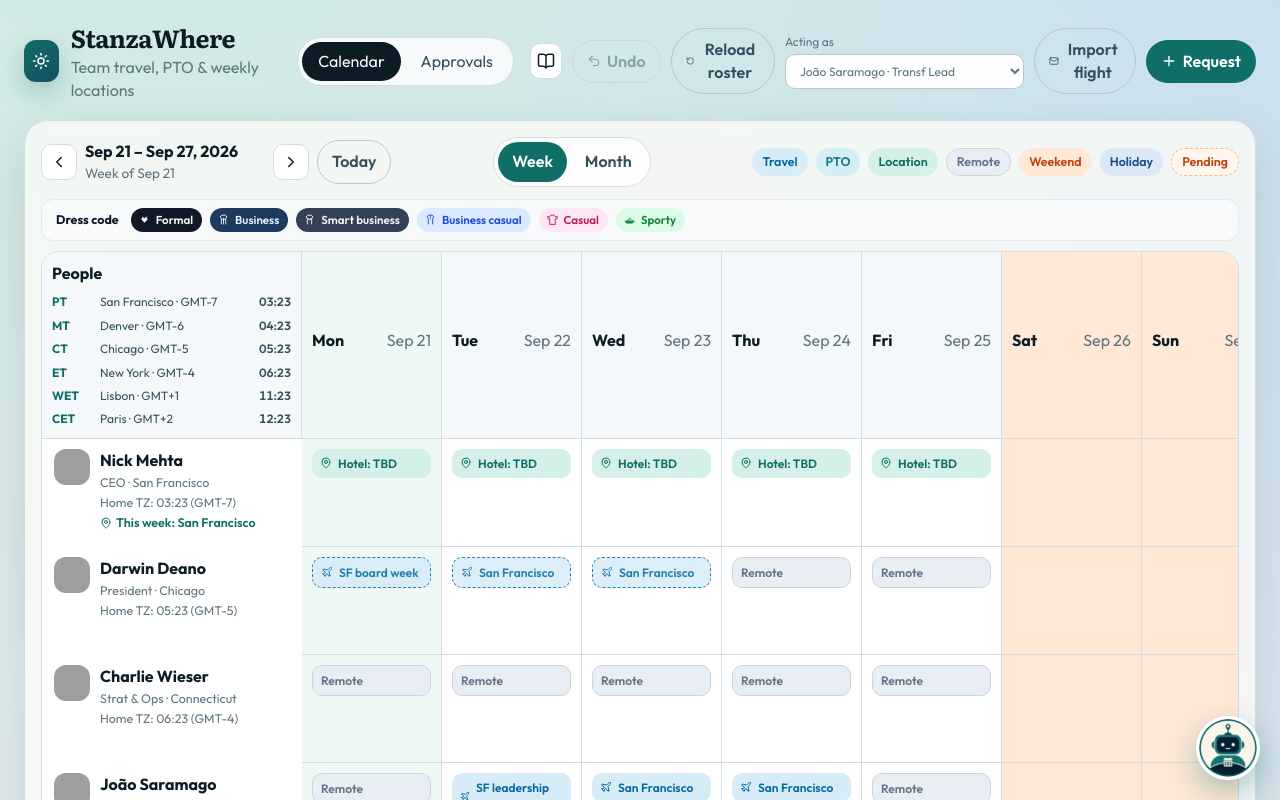
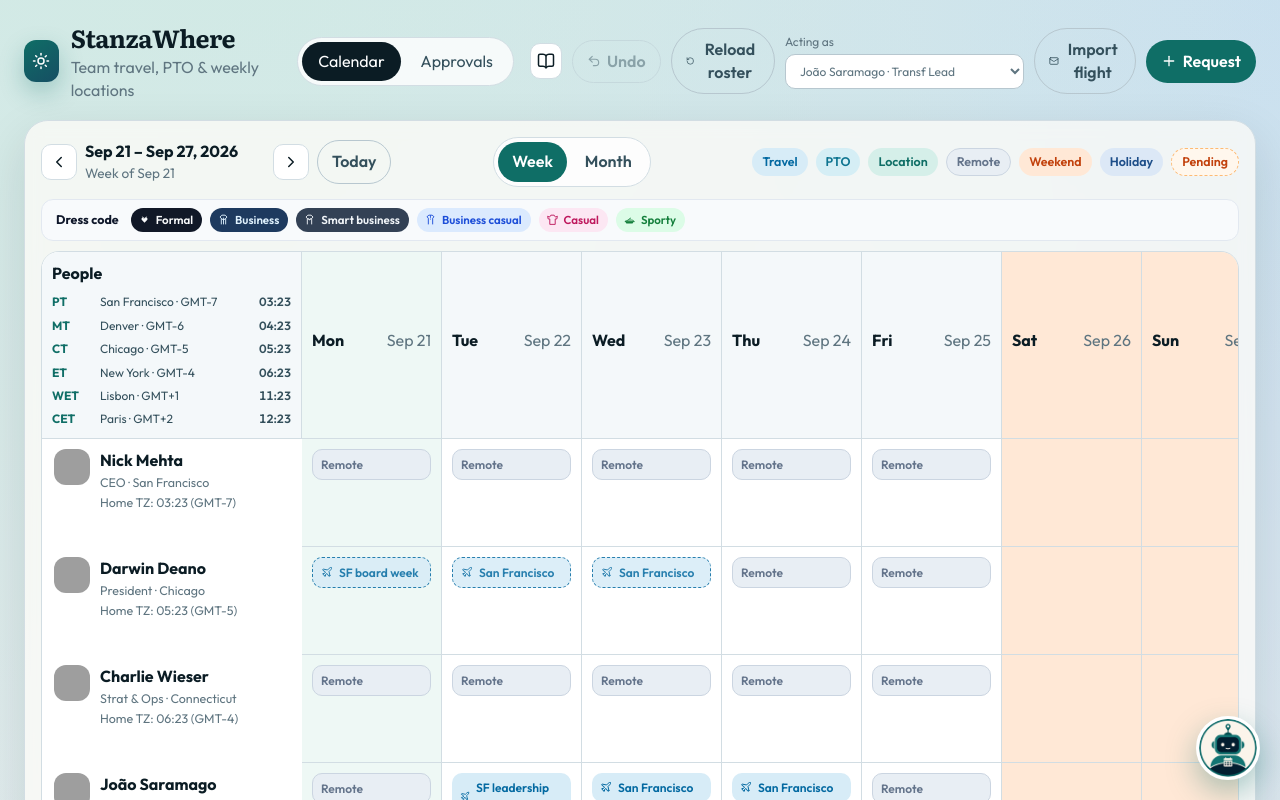
Before and after one commit to jgsaramago/stanzawhere-app, a React (Vite) app: page / in a window 1280 px wide. Shown: the top 800 px of the page. Built offline with nearby package versions, Linux system fonts and the light colour scheme; grey boxes are pictures that could not be loaded.

Commit message:
Mark Nick, Anirban, and Vaidehi remote this week; skip approver on new requests.
Co-authored-by: Cursor <cursoragent@cursor.com>

```diff
--- a/src/App.tsx
+++ b/src/App.tsx
@@ -30,7 +30,7 @@ import { DressCodeLegend, DressCodeMark } from './components/DressCodeMark'
 import { ProfileModal } from './components/ProfileModal'
 import { UserManualModal } from './components/UserManualModal'
 import type { ChatAction } from './data/manual'
-import { approverForPerson, COUNTRY_OPTIONS, COUNTRY_NAMES, HOLIDAYS, TIMEZONE_LANES } from './data/seed'
+import { COUNTRY_OPTIONS, COUNTRY_NAMES, HOLIDAYS, TIMEZONE_LANES } from './data/seed'
 import {
   addMonths,
   colorForPlace,
@@ -146,7 +146,6 @@ function EventForm({
   const [asDraft, setAsDraft] = useState(false)
 
   const subject = people.find((p) => p.id === personId) ?? currentUser
-  const approver = approverForPerson(subject)
 
   function handleSubmit(e: React.FormEvent) {
     e.preventDefault()
@@ -158,12 +157,8 @@ function EventForm({
           ? `Week in ${location || subject.homeCity}`
           : `Travel to ${location || 'destination'}`
 
-    const needsApproval = Boolean(subject.approverId)
-    const status: ApprovalStatus = asDraft
-      ? 'draft'
-      : needsApproval
-        ? 'pending'
-        : 'approved'
+    // Approvals paused for now — new requests are saved as approved (or draft).
+    const status: ApprovalStatus = asDraft ? 'draft' : 'approved'
 
     onSubmit({
       id: uid('evt'),
@@ -178,7 +173,7 @@ function EventForm({
       dressCode: dressCode || undefined,
       status,
       requestedBy: currentUser.id,
-      approverId: subject.approverId,
+      approverId: null,
       reviewedBy: status === 'approved' ? currentUser.id : undefined,
       createdAt: now,
       updatedAt: now,
@@ -284,15 +279,9 @@ function EventForm({
               value={notes}
               onChange={(e) => setNotes(e.target.value)}
               rows={3}
-              placeholder="Context for approvers"
+              placeholder="Optional notes"
             />
           </label>
-
-          <p className="approver-hint span-2">
-            {approver
-              ? `Approver: ${approver.name} (${approver.title})`
-              : 'No approval needed (CEO — auto-approved on submit)'}
-          </p>
 
           <label className="checkbox span-2">
             <input
@@ -300,7 +289,7 @@ function EventForm({
               checked={asDraft}
               onChange={(e) => setAsDraft(e.target.checked)}
             />
-            Save as draft (do not submit for approval yet)
+            Save as draft
           </label>
         </div>
 
@@ -309,11 +298,7 @@ function EventForm({
             Cancel
           </button>
           <button type="submit" className="btn primary">
-            {asDraft
-              ? 'Save draft'
-              : approver
-                ? 'Submit for approval'
-                : 'Save (auto-approved)'}
+            {asDraft ? 'Save draft' : 'Save request'}
           </button>
         </footer>
       </form>
@@ -573,13 +558,11 @@ export default function App() {
       denyEdit('submit requests')
       return
     }
-    const person = state.people.find((p) => p.id === event.personId)
-    const approverId = person?.approverId ?? null
     const updated: ScheduleEvent = {
       ...event,
-      status: approverId ? 'pending' : 'approved',
-      approverId,
-      reviewedBy: approverId ? undefined : currentUser.id,
+      status: 'approved',
+      approverId: null,
+      reviewedBy: currentUser.id,
       updatedAt: new Date().toISOString(),
     }
     persist({ ...state, events: upsertEvent(state.events, updated) })
--- a/src/components/FlightImportModal.tsx
+++ b/src/components/FlightImportModal.tsx
@@ -3,7 +3,6 @@ import { Mail, Plane, Upload, X } from 'lucide-react'
 import { parseFlightEmail, readDroppedFile } from '../lib/flightEmail'
 import { toDateKey, uid } from '../lib/dates'
 import { canEditPerson } from '../lib/permissions'
-import { approverForPerson } from '../data/seed'
 import type { ParsedFlightEmail, Person, ScheduleEvent } from '../types'
 
 export function FlightImportModal({
@@ -65,8 +64,7 @@ export function FlightImportModal({
       parsed.destinationCity ||
       parsed.flights[parsed.flights.length - 1]?.toCity ||
       'Destination'
-    const approverId = subject.approverId
-    const status = approverId ? 'pending' : 'approved'
+    const status = 'approved' as const
 
     const notes = [
       parsed.airline ? `Airline: ${parsed.airline}` : null,
@@ -88,8 +86,8 @@ export function FlightImportModal({
       notes,
       status,
       requestedBy: currentUser.id,
-      approverId,
-      reviewedBy: status === 'approved' ? currentUser.id : undefined,
+      approverId: null,
+      reviewedBy: currentUser.id,
       createdAt: now,
       updatedAt: now,
       flights: parsed.flights,
@@ -107,16 +105,14 @@ export function FlightImportModal({
       notes: 'Auto-set from flight import',
       status,
       requestedBy: currentUser.id,
-      approverId,
-      reviewedBy: status === 'approved' ? currentUser.id : undefined,
+      approverId: null,
+      reviewedBy: currentUser.id,
       createdAt: now,
       updatedAt: now,
     }
 
     onImport([travel, locationEvent])
   }
-
-  const approver = approverForPerson(subject)
 
   return (
     <div className="modal-backdrop" onClick={onClose}>
@@ -197,9 +193,6 @@ export function FlightImportModal({
             </div>
             <p className="muted">
               {parsed.startDate} → {parsed.endDate}
-              {approver
-                ? ` · will go to ${approver.name} for approval`
-                : ' · auto-approved'}
             </p>
             <ul>
               {parsed.flights.map((f, i) => (
--- a/src/data/seed.ts
+++ b/src/data/seed.ts
@@ -551,22 +551,6 @@ export function buildSeedEvents(now = new Date()): ScheduleEvent[] {
       updatedAt: ts,
     },
     {
-      id: 'e3',
-      personId: 'anirban',
-      type: 'location',
-      title: 'Week in NYC',
-      startDate: isoDaysFrom(weekStart, 0),
-      endDate: isoDaysFrom(weekStart, 4),
-      location: 'New York',
-      countryCode: 'US',
-      status: 'approved',
-      requestedBy: 'anirban',
-      approverId: 'darwin',
-      reviewedBy: 'darwin',
-      createdAt: ts,
-      updatedAt: ts,
-    },
-    {
       id: 'e4',
       personId: 'greg',
       type: 'travel',
@@ -578,21 +562,6 @@ export function buildSeedEvents(now = new Date()): ScheduleEvent[] {
       notes: 'Delivery ops sync',
       status: 'pending',
       requestedBy: 'greg',
-      approverId: 'charlie',
-      createdAt: ts,
-      updatedAt: ts,
-    },
-    {
-      id: 'e5',
-      personId: 'vaidehi',
-      type: 'location',
-      title: 'Remote — NYC',
-      startDate: isoDaysFrom(weekStart, 0),
-      endDate: isoDaysFrom(weekStart, 6),
-      location: 'New York',
-      countryCode: 'US',
-      status: 'pending',
-      requestedBy: 'vaidehi',
       approverId: 'charlie',
       createdAt: ts,
       updatedAt: ts,
@@ -627,22 +596,6 @@ export function buildSeedEvents(now = new Date()): ScheduleEvent[] {
       createdAt: ts,
       updatedAt: ts,
     },
-    {
-      id: 'e8',
-      personId: 'nick',
-      type: 'location',
-      title: 'SF HQ',
-      startDate: isoDaysFrom(weekStart, 0),
-      endDate: isoDaysFrom(weekStart, 4),
-      location: 'San Francisco',
-      countryCode: 'US',
-      status: 'approved',
-      requestedBy: 'nick',
-      approverId: null,
-      reviewedBy: 'nick',
-      createdAt: ts,
-      updatedAt: ts,
-    },
     ...buildFixedDemoEvents(now),
   ]
 }
--- a/src/lib/chatBooking.ts
+++ b/src/lib/chatBooking.ts
@@ -750,8 +750,7 @@ export function buildBookingEvents(
           ? `Week in ${location || subject.homeCity}`
           : `Travel to ${location || 'destination'}`
 
-    const needsApproval = Boolean(subject.approverId)
-    const status: ApprovalStatus = needsApproval ? 'pending' : 'approved'
+    const status: ApprovalStatus = 'approved'
 
     return {
       id: uid('evt'),
@@ -765,8 +764,8 @@ export function buildBookingEvents(
       notes: 'Created via StanBot',
       status,
       requestedBy: currentUser.id,
-      approverId: subject.approverId,
-      reviewedBy: status === 'approved' ? currentUser.id : undefined,
+      approverId: null,
+      reviewedBy: currentUser.id,
       createdAt: now,
       updatedAt: now,
     }
--- a/src/lib/storage.ts
+++ b/src/lib/storage.ts
@@ -24,9 +24,14 @@ const LEGACY_KEYS = [
  * Ensure Heidelberg week demos exist in saved calendars.
  * Drops obsolete Dallas/Chicago/NYC demos and upserts by stable demo_* ids.
  */
+/** Prior this-week onsite seeds for Nick / Anirban / Vaidehi — clear so cells default to Remote. */
+const THIS_WEEK_REMOTE_CLEAR_IDS = new Set(['e3', 'e5', 'e8'])
+
 export function ensureFixedDemoEvents(events: ScheduleEvent[]): ScheduleEvent[] {
   const demos = buildFixedDemoEvents()
-  let next = events.filter((e) => !isObsoleteDemoEventId(e.id))
+  let next = events.filter(
+    (e) => !isObsoleteDemoEventId(e.id) && !THIS_WEEK_REMOTE_CLEAR_IDS.has(e.id),
+  )
   for (const demo of demos) {
     const idx = next.findIndex((e) => e.id === demo.id)
     if (idx === -1) next = [...next, demo]
```
